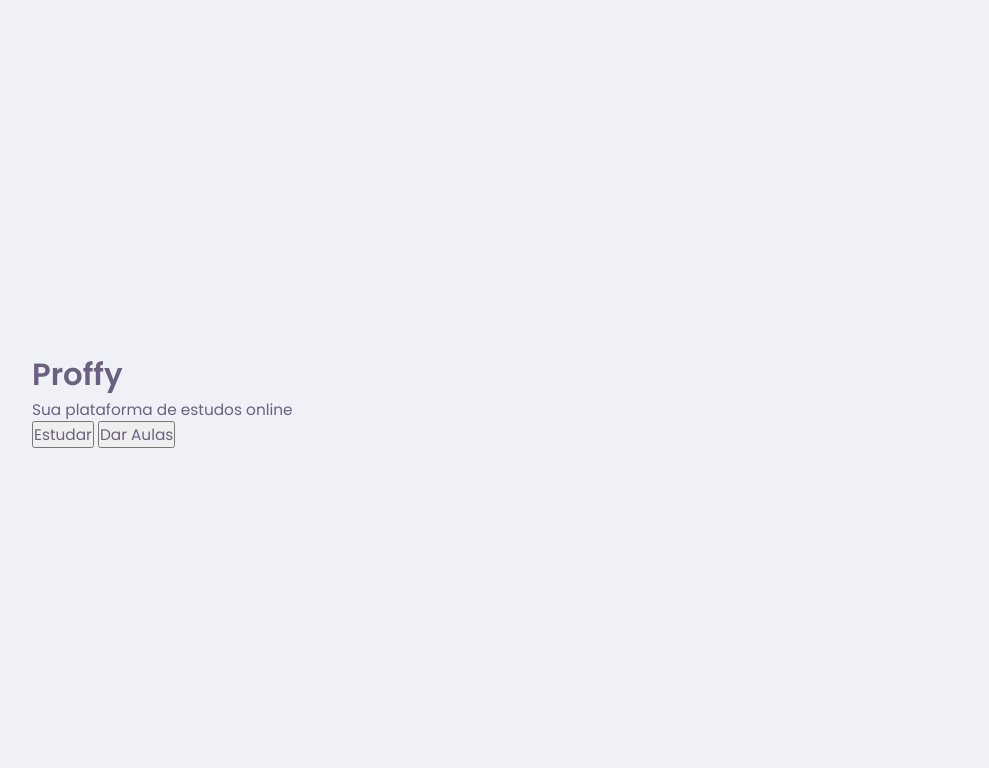
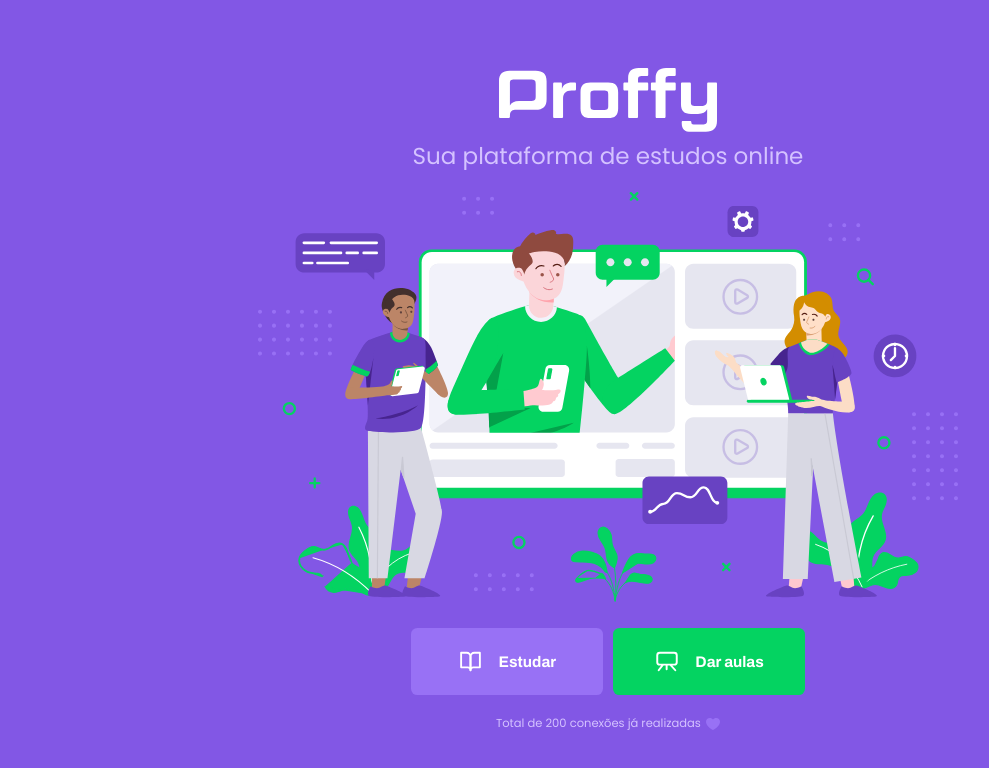
Before and after one commit to AffonsoMonteiro/Projeto_Proffy_Web, a plain HTML site: page index.html in a window 1280 px wide. Shown: the whole page, without its empty margins (32-1021 px from the left). Drawn offline with Linux system fonts and the light colour scheme.

Commit message:
page-landing
Organizei o page landing, e personalizei os botões

```diff
--- a/index.html
+++ b/index.html
@@ -5,16 +5,40 @@
     <meta name="viewport" content="width=device-width, initial-scale=1.0">
     <title>Proffy Web</title>
 
+    <link rel="stylesheet" href="styles/main.css">
+    <link rel="stylesheet" href="styles/partials/page-landing.css">
+
+
     <link href="https://fonts.googleapis.com/css2?family=Archivo:wght@400;700&amp;family=Poppins:wght@400;600&amp;display=swap" rel="stylesheet">
-    <link rel="stylesheet" href="style.css">
+
 </head>
 <body id="page-landing">
+
     <div id="container">
-        <h1>Proffy</h1>
-        <p>Sua plataforma de estudos online</p>
+        <div class="logo-container">
+            <img src="img/logo.svg" alt="Proffy">
+            <h2>Sua plataforma de estudos online</h2>
+        </div>
 
-        <button>Estudar</button>
-        <button>Dar Aulas</button>
+        <img class="hero-image" src="img/landing.svg" alt="Plataforma de Estudos">
+
+
+        <div class="buttons-container">
+            <a class="study" href="/study.html">
+                <img src="img/icons/study.svg" alt="Estudar">
+                Estudar
+            </a>
+
+            <a class="give-classes" href="/give-classes.html">
+                <img src="img/icons/give-classes.svg" alt="Dar Aulas">
+                Dar aulas
+            </a>
+        </div>
+
+        <p class="total-connection">
+            Total de 200 conexões já realizadas
+            <img src="img/icons/purple-heart.svg" alt="Coração roxo">
+        </p>
     </div>
 </body>
 </html>
--- a/style.css
+++ b/styles/main.css
@@ -55,5 +55,5 @@
 
 #container {
     width: 90vw;
-    max-width: 700%;
+    max-width: 700px;
 }
--- /dev/null
+++ b/styles/partials/page-landing.css
@@ -0,0 +1,102 @@
+:root {
+    font-size: 40%; /* modificar as medidas rem */
+}
+
+#page-landing {
+    background-color: var(--color-primary);
+}
+
+#page-landing #container {
+    color: var(--color-text-in-primary);
+}
+
+.logo-container img {
+    height: 10rem;
+}
+
+.logo-container {
+    text-align: center;
+    margin-bottom: 3.2rem;
+}
+
+.logo-container h2 {
+    font-weight: 500;
+    font-size: 3.6rem;
+    line-height: 4.6rem;
+    margin-top: 0.8rem;
+}
+
+
+.hero-image {
+    width: 100%;
+}
+
+/* ========= CSS Buttons ======== */
+.buttons-container {
+    display: flex;
+    justify-content: center;
+    margin: 3.2rem 0;
+}
+
+.buttons-container a {
+   width: 30rem;
+   height: 10.4rem;
+
+   border-radius: 1rem;
+   margin-right: 1.6rem;
+
+   font-family: Archivo;
+   font-weight: 700;
+   font-size: 2.4rem;
+
+   display: flex;
+   align-items: center;
+   justify-content: center;
+   text-decoration: none;
+
+   color: var(--color-button-text);
+}
+
+.buttons-container a img {
+    width: 4rem;
+    margin-right: 2.4rem;
+}
+
+.buttons-container a.study {
+    background-color: var(--color-primary-lighter);
+}
+
+.buttons-container a.study:hover {
+    background-color: var(--color-primary-light);
+    transition: 300ms;
+}
+
+.buttons-container a.give-classes {
+    background-color: var(--color-secondary);
+    margin-right: 0;
+}
+
+.buttons-container a.give-classes:hover {
+    background-color: var(--color-secondary-dark);
+    transition: 200ms;
+}
+
+.total-connection {
+    font-size: 1.8rem;
+
+    display: flex;
+    align-items: center;
+    justify-content: center;
+
+}
+
+.total-connection img {
+    margin-left: 0.8rem;
+}
+
+
+
+/* ========= Responsividade para desktop (telas maiores)  ======== */
+@media (min-widhth: 1100px) {
+
+}
```
